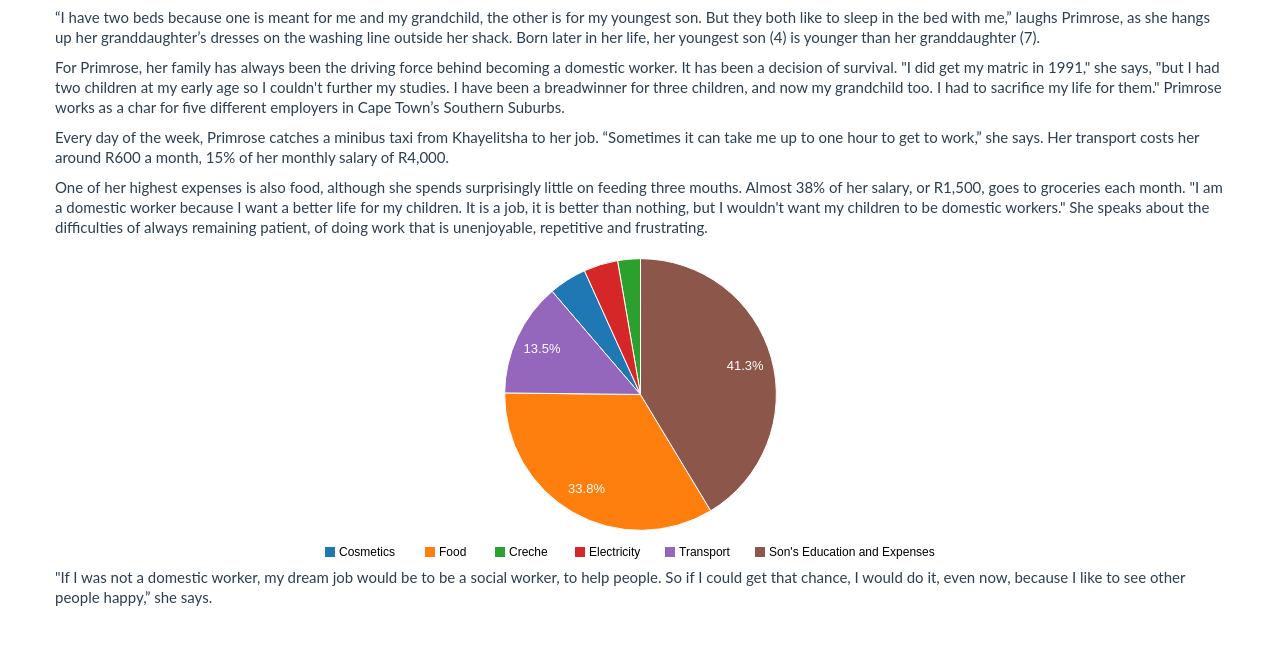
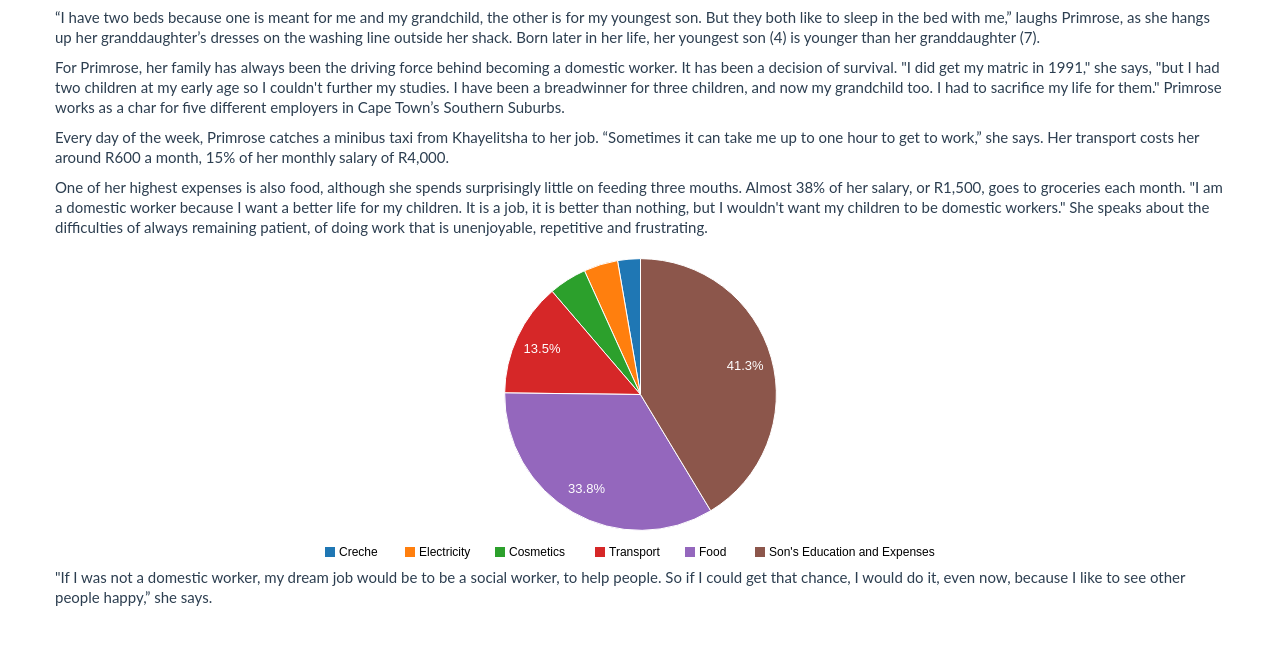
Before and after one commit to Code4SA/livingwage-story-dispatch, a website: page primrose.html in a window 1280 px wide. Shown: the part 799-1444 px from the top of the page. Drawn offline with Linux system fonts and the light colour scheme.

Commit message:
Reorder primrose

```diff
--- a/primrose.html
+++ b/primrose.html
@@ -127,12 +127,12 @@
 		bindto: '#chart1',
 		data: {
 			columns: [
-				['Cosmetics', 200],
-				['Food', 1500],
 				['Creche', 120],
 				['Electricity', 180],
+				['Cosmetics', 200],
 				['Transport', 600],
-				['Son\'s Education and Expenses', 1000, 833]
+				['Food', 1500],
+				['Son\'s Education and Expenses', 1833]
 			],
 			type: 'pie'
 		}
```
